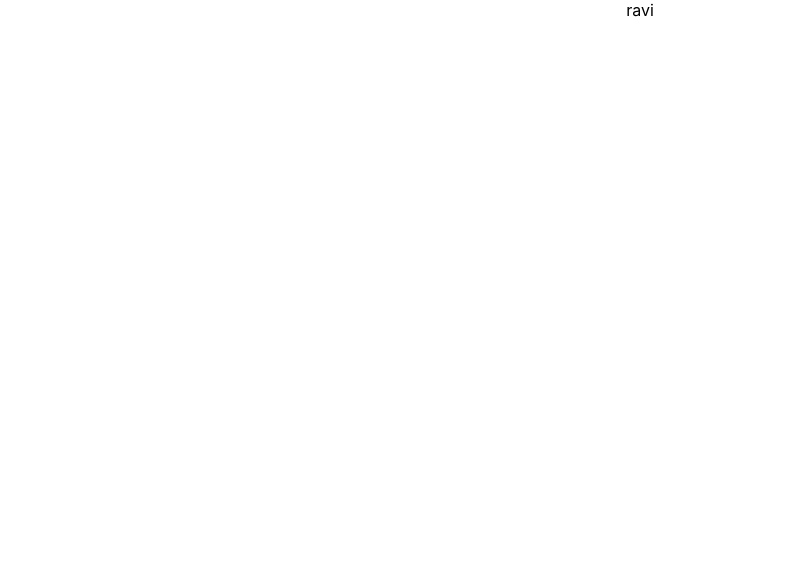
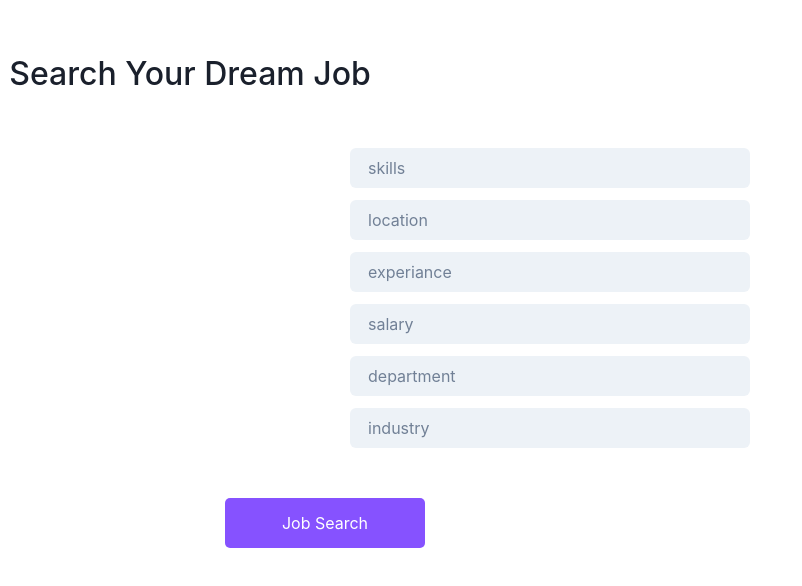
Before and after one commit to sivagurubilli/Shine-job-portal-web-site-clone, a React (Create React App) app in the folder shine-rct-211/: page / in a window 1280 px wide. Shown: the top 586 px of the page, without its empty margins (0-802 px from the left). Built offline with nearby package versions, Linux system fonts and the light colour scheme.

Commit message:
inputbox

```diff
--- a/shine-rct-211/package.json
+++ b/shine-rct-211/package.json
@@ -3,9 +3,13 @@
   "version": "0.1.0",
   "private": true,
   "dependencies": {
+    "@chakra-ui/react": "^2.2.4",
+    "@emotion/react": "^11.9.3",
+    "@emotion/styled": "^11.9.3",
     "@testing-library/jest-dom": "^5.16.4",
     "@testing-library/react": "^12.1.4",
     "@testing-library/user-event": "^13.5.0",
+    "framer-motion": "^6.5.1",
     "react": "^18.0.0",
     "react-dom": "^18.0.0",
     "react-scripts": "5.0.0",
--- a/shine-rct-211/src/App.js
+++ b/shine-rct-211/src/App.js
@@ -1,10 +1,10 @@
-import logo from './logo.svg';
+
 import './App.css';
-
+import JobSearch from './Jobdetails/JobSearch';
 function App() {
   return (
     <div className="App">
-    ravi
+       <JobSearch/>
     </div>
   );
 }
--- /dev/null
+++ b/shine-rct-211/src/Jobdetails/JobSearch.jsx
@@ -0,0 +1,25 @@
+import React from 'react'
+import { Input,Stack} from '@chakra-ui/react'
+import styles from "./JobSearch.module.css"
+
+const JobSearch = () => {
+  return (
+    <div >
+      <h1 className={styles.dream}>Search Your Dream Job</h1>
+      <div >
+        <Stack className={styles.input}  spacing={3}>
+           <Input variant='filled' placeholder='skills' />
+           <Input  variant='filled' placeholder='location' />
+           <Input  variant='filled' placeholder='experiance' />
+           <Input  variant='filled' placeholder='salary' />
+           <Input  variant='filled' placeholder='department' />
+           <Input  variant='filled' placeholder='industry' />
+       </Stack>
+       </div>
+       <button className={styles.jobsearch}>Job Search</button>
+
+    </div>
+  )
+}
+
+export default JobSearch
--- /dev/null
+++ b/shine-rct-211/src/Jobdetails/JobSearch.module.css
@@ -0,0 +1,21 @@
+.input{
+    width:400px;
+    margin-top: 50px;
+    margin-left: 350px;
+
+}
+.dream{
+    margin-right: 900px;
+    margin-top: 50px;
+    font-size: xx-large;
+    font-weight: 500;
+}
+.jobsearch{
+    background-color: #8652ff;
+    color: white;
+    margin-right: 630px;
+    margin-top: 50px;
+    width: 200px;
+    height: 50px;
+    border-radius: 5px;
+}
--- a/shine-rct-211/src/index.js
+++ b/shine-rct-211/src/index.js
@@ -3,12 +3,15 @@ import ReactDOM from 'react-dom/client';
 import './index.css';
 import App from './App';
 import reportWebVitals from './reportWebVitals';
+import { ChakraProvider } from '@chakra-ui/react'
 
 
 const root = ReactDOM.createRoot(document.getElementById("root"));
 root.render(
   <React.StrictMode>
-    <App />
+    <ChakraProvider>
+      <App />
+    </ChakraProvider>
   </React.StrictMode>,
 
 );
```
Also changed, not shown: 1 other file (tests, documents, lock files or other folders).
